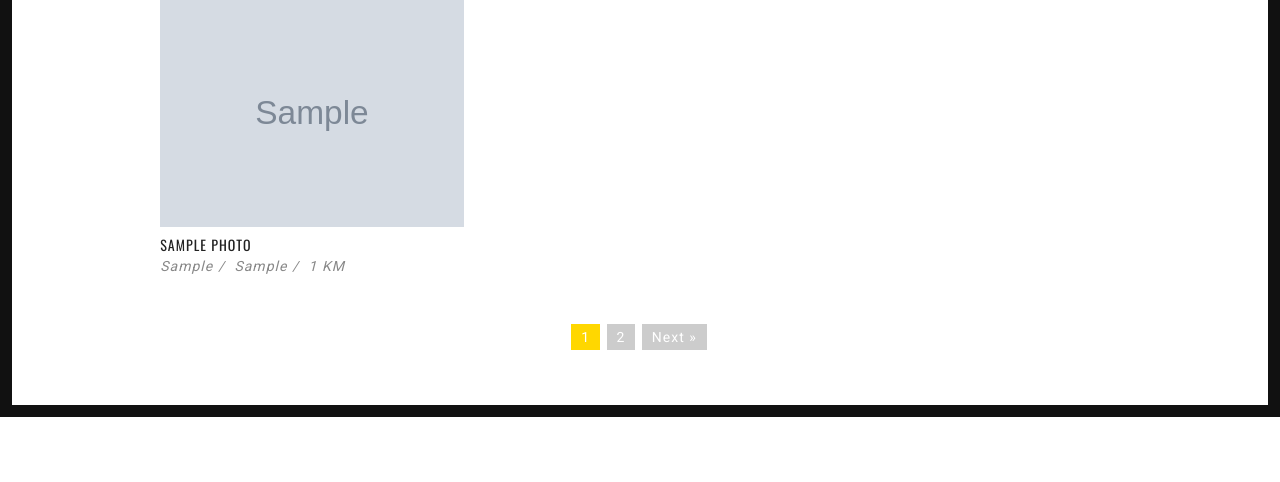
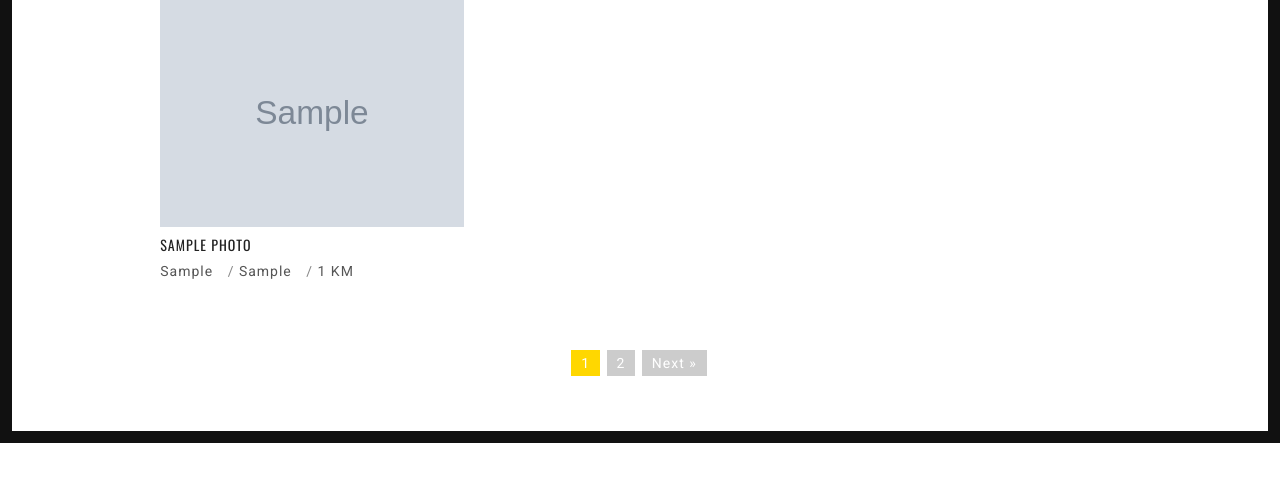
Before and after one commit to shaymk1/2025-i-ran-gallery, a Django app: page / in a window 1280 px wide. Shown: the part 300-782 px from the top of the page. Run offline with Django 5.2, Linux system fonts and the light colour scheme; tables that the repository leaves empty hold one stand-in row (values such as "Sample post"); grey boxes marked "Sample" are stand-in pictures; some web fonts are replaced.

Commit message:
modified index.html categories links when clicked to take you to detailed_photo view, modified the blog_detailed html to have a back button to all blogs instead of only going home

```diff
--- a/app/templates/index.html
+++ b/app/templates/index.html
@@ -23,10 +23,30 @@
 									<h2 class="entry-title">
 										<a href="{% url 'photo_detail' photos.id %}">{{ photos.title }}</a>
 									</h2>
-									{% if photos.category %}
-									<a class="portfoliotype" href="#">{{ photos.category.month }}</a>
+
+								{% if photos.category %}
+									<ul class="portfoliotype" style="margin-top: 5px; margin-left: 0;">
+										<li style="list-style: none; padding-left: 0;;">
+											<a href="{% url 'photo_detail' photos.id %}" style="text-decoration: none; color: #555; margin-right: 10px; ">
+												{{ photos.category.month }}
+											</a>/
+											<a href="{% url 'photo_detail' photos.id %}" style="text-decoration: none; color: #555; margin-right: 10px; ">
+												{{ photos.category.venue }}
+											</a>/
+											<a href="{% url 'photo_detail' photos.id %}" style="text-decoration: none; color: #555;">
+												{{ photos.category.race }} KM
+											</a>
+										</li>
+									</ul>
+									{% comment %} {% if photos.category %}
+									 <ul class="portfoliotype"style="margin-top: 5px; margin-left: 12px;"" >
+									<li  style="list-style: none;">{{ photos.category.month }} / {{ photos.category.venue }} / {{ photos.category.race }} KM</li> {% endcomment %}
+									{% comment %} <p class="portfoliotype">{{ photos.category.venue }} </p>
+									<p class="portfoliotype">{{ photos.category.race }} KM</p> {% endcomment %}
+									{% comment %} <a class="portfoliotype" href="#">{{ photos.category.month }}</a>
 									<a class="portfoliotype" href="#">{{ photos.category.venue }}</a>
-									<a class="portfoliotype" href="#">{{ photos.category.race }} KM</a>
+									<a class="portfoliotype" href="#">{{ photos.category.race }} KM</a> {% endcomment %}
+                                   {% comment %} </ul> {% endcomment %}
 									 {% endif %}
 								</header>
 							</article>
```
Also changed, not shown: app/templates/blog_detailed.html (+20 -3 lines).
